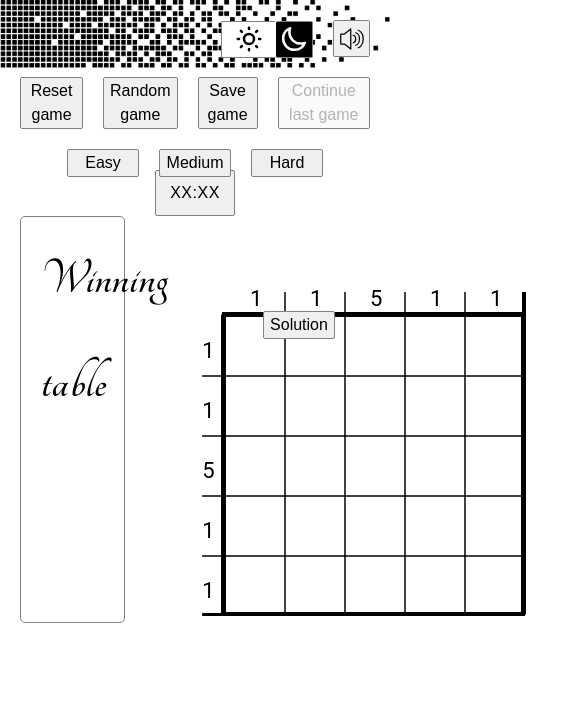
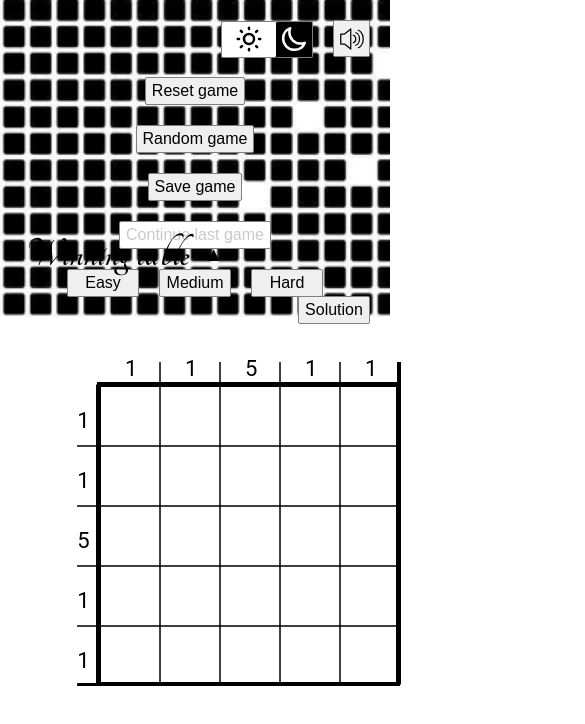
Before and after one commit to IFMA25/Nonograms, a plain HTML site: page nonograms/index.html in a window 390 px wide. Shown: the top 724 px of the page, 585 px wide, since content can reach past the window. Drawn offline with Linux system fonts and the light colour scheme.

Commit message:
feat: responcive

```diff
--- a/nonograms/script.js
+++ b/nonograms/script.js
@@ -531,9 +531,9 @@ class Play{
 // create element on page
 
 const container = new Element('div', 'container', '', body).createElement();
-const header = new Element('div', 'header', '', container).createElement();
+const header = new Element('header', 'header', '', container).createElement();
 const topElement = new Element('div', 'top-element', '', header).createElement();
-const menu = new Element('header', 'menu', '', header).createElement();
+const menu = new Element('div', 'menu', '', header).createElement();
 const navigation = new Element('nav', 'nav', '', header).createElement();
 const themeBox = new Element('div', 'theme-box', '', topElement).createElement();
 const themeLight = new Element('button','btn-theme theme-light', '', themeBox).createElement();
@@ -913,3 +913,6 @@ function activateButton() {
         continueGame.disabled = true;
     }
 }
+winTitle.addEventListener('click', function(){
+    innerWin.classList.toggle('show');
+})
--- a/nonograms/style.css
+++ b/nonograms/style.css
@@ -119,10 +119,15 @@ body.dark .theme-light{
 body.dark .theme-dark{
     width: 55px;
 }
-
+.btn-continue:disabled{
+    color: rgb(202, 202, 202);
+    background-color: white;
+}
 .container{
-    max-width: 1100px;
+    position: relative;
+    max-width: 900px;
     padding: 170px 20px 50px;
+    margin: 0 auto;
 }
 .modal-window{
     display: flex;
@@ -170,12 +175,12 @@ body.dark .theme-dark{
 }
 .header{
     margin-bottom: 20px;
-    position: fixed;
+    position: absolute;
     content: '';
     top: 0;
     left: 0;
     width: 100%;
-    height: 170px;
+    min-height: 170px;
     background: url(img/bg-header.png) no-repeat left top / contain;
     z-index: 3;
     padding: 20px;
@@ -186,6 +191,7 @@ body.dark .header{
 .menu{
     display: flex;
     gap: 20px;
+    flex-wrap: wrap;
     justify-content: center;
     margin-bottom: 20px;
 }
@@ -206,7 +212,7 @@ nav button{
     border: 1px solid grey;
     border-radius: 2px;
     text-align: center;
-    margin: 0 auto;
+    margin: 10px auto;
     color: black;
 }
 body.choose timer{
@@ -259,29 +265,49 @@ body.choose .timer{
     position: relative;
     display: flex;
     justify-content: space-between;
+    flex-wrap: wrap;
 }
 .inner-win{
     width: 30%;
 }
 .inner-canvas{
-
     width: 70%;
-    max-height: 650px;
-    text-align: center;
 }
 .win-title{
+    position: relative;
     text-align: center;
     line-height: 2;
     font-family: "Tangerine", serif;
     font-weight: 700;
     font-size: 52px;
     color: black;
+    margin-bottom: 0;
+    cursor: pointer;
+    z-index: 10;
+}
+.win-title:before{
+    display: none;
+    position: absolute;
+    top: calc(50% - 5px);
+    right: 0;
+    content: '\25B2';
+    font-size: 20px;
+    cursor: pointer;
+    transition: all 0.3s ease;
+}
+.inner-win.show .win-title:before{
+    transform: rotate(180deg);
+    transition: all 0.3s ease;
+}
+.inner-win.show .win-table{
+    display: block;
 }
 .inner-win{
-    min-height: 300px;
+    min-height: 200px;
     border: 1px solid grey;
     border-radius: 5px;
     padding: 10px 20px;
+    background-color: white;
 }
 .solution{
     position: absolute;
@@ -300,3 +326,80 @@ body.dark .timer{
 .win-item{
     color: black;
 }
+@media (max-width:930px){
+    .header{
+        background: url(img/bg-header.png) no-repeat left top / cover;
+    }
+}
+@media (max-width:870px){
+    .win-title{
+        font-size: 46px;
+    }
+    .inner-win{
+        padding: 10px 5px;
+    }
+    .win-item{
+        font-size: 14px;
+    }
+    .solution{
+        top: -45px;
+        right: 0px;
+    }
+}
+@media (max-width:730px){
+    .inner{
+        position: relative;
+        align-items: start;
+    }
+    .win-table{
+        display: none;
+        margin-top: 25px;
+    }
+    .inner-win{
+        max-width: 210px;
+        position: absolute;
+        width: 100%;
+        min-height: 0;
+        margin-top: -55px;
+    }
+    .win-title{
+        text-align: start;
+        line-height: 0.6;
+        font-size: 42px;
+    }
+    .win-title:before{
+        display: block;
+    }
+    .inner-canvas{
+        width: 100%;
+        text-align: center;
+    }
+}
+@media (max-width:600px){
+    .inner{
+        justify-content: start;
+    }
+    .inner-win{
+        justify-self: center;
+    }
+    .menu{
+        width: 65%;
+        margin: 0 auto;
+        margin-bottom: 20px;
+    }
+    .timer{
+        margin-top: 60px;
+    }
+    .solution{
+        top: 10px;
+    }
+    .timer{
+        margin-left: auto;
+        margin-right: 0;
+    }
+}
+@media (max-width:520px){
+    .canvas{
+        margin-left: -20px;
+    }
+}
```
